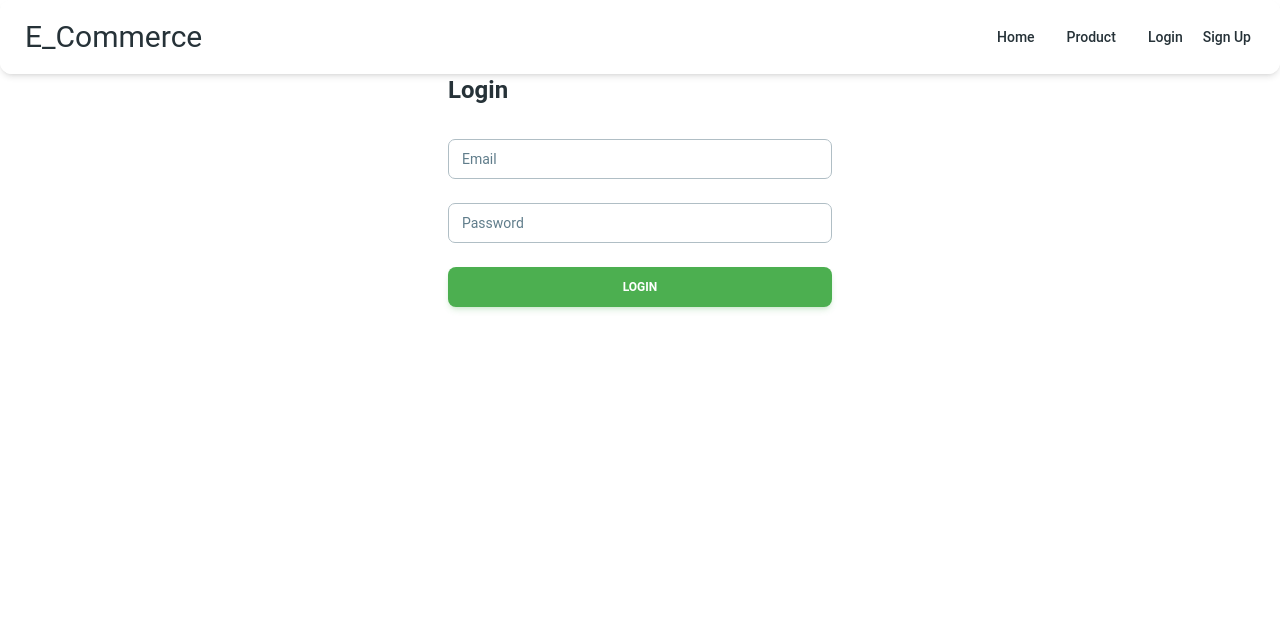
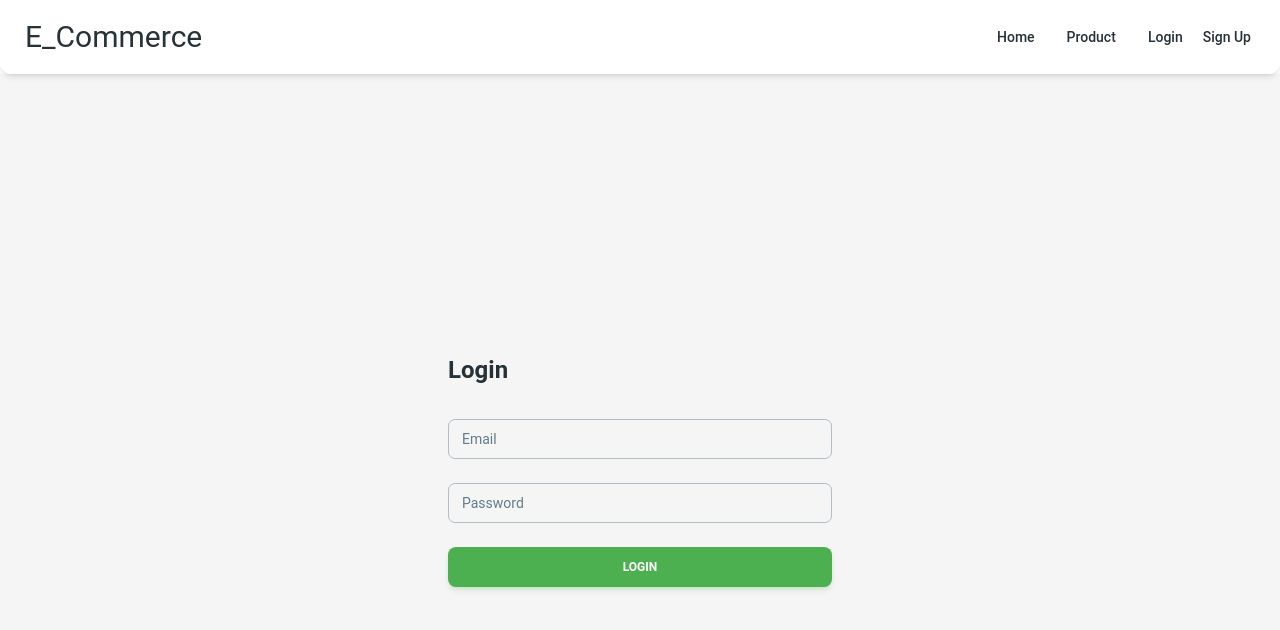
Before and after one commit to salahs20/DEBI_Project, a React (Vite) app: page /login in a window 1280 px wide. Shown: the top 630 px of the page. Built offline with nearby package versions, Linux system fonts and the light colour scheme; no server answers.

Commit message:
aligned login page

```diff
--- a/package.json
+++ b/package.json
@@ -16,7 +16,7 @@
     "react": "^18.3.1",
     "react-dom": "^18.3.1",
     "react-router-dom": "^6.26.2",
-    "uuid": "^11.0.1"
+    "uuid": "^11.0.2"
   },
   "devDependencies": {
     "@eslint/js": "^9.9.0",
--- a/src/Components/Pages/User/Login.jsx
+++ b/src/Components/Pages/User/Login.jsx
@@ -2,6 +2,7 @@ import React, { useState } from "react";
 import { Card, Input, Button, Typography } from "@material-tailwind/react";
 import axios from "axios";
 import { useNavigate } from "react-router-dom";
+
 const Login = ({ allUsers, setIsLoged }) => {
   const [user, setUser] = useState({
     email: "",
@@ -10,16 +11,18 @@ const Login = ({ allUsers, setIsLoged }) => {
   const navigate = useNavigate();
   const [checkEmail, setCheckEmail] = useState(false);
   const [checkPassword, setCheckPassword] = useState(false);
+
   const reset = () => {
     setCheckEmail(false);
     setCheckPassword(false);
   };
+
   const handelForm = (e) => {
     e.preventDefault();
-    if (user.email == "") {
+    if (user.email === "") {
       reset();
       setCheckEmail(true);
-    } else if (user.password == "") {
+    } else if (user.password === "") {
       reset();
       setCheckPassword(true);
     } else {
@@ -39,7 +42,7 @@ const Login = ({ allUsers, setIsLoged }) => {
 
         const loginUser = allUsers.find(
           ({ email, password }) =>
-            user.email == email && user.password == password
+            user.email === email && user.password === password
         );
         if (loginUser) {
           localStorage.ok = loginUser.id;
@@ -47,8 +50,9 @@ const Login = ({ allUsers, setIsLoged }) => {
       });
     }
   };
+
   return (
-    <div className="flex flex-col justify-center items-center px-[4em] gap-[4em]">
+    <div className="flex items-center justify-center min-h-screen bg-gray-100">
       <div>
         <Card color="transparent" shadow={false}>
           <Typography variant="h4" color="blue-gray">
```
Also changed, not shown: 1 other file (tests, documents, lock files or other folders).
